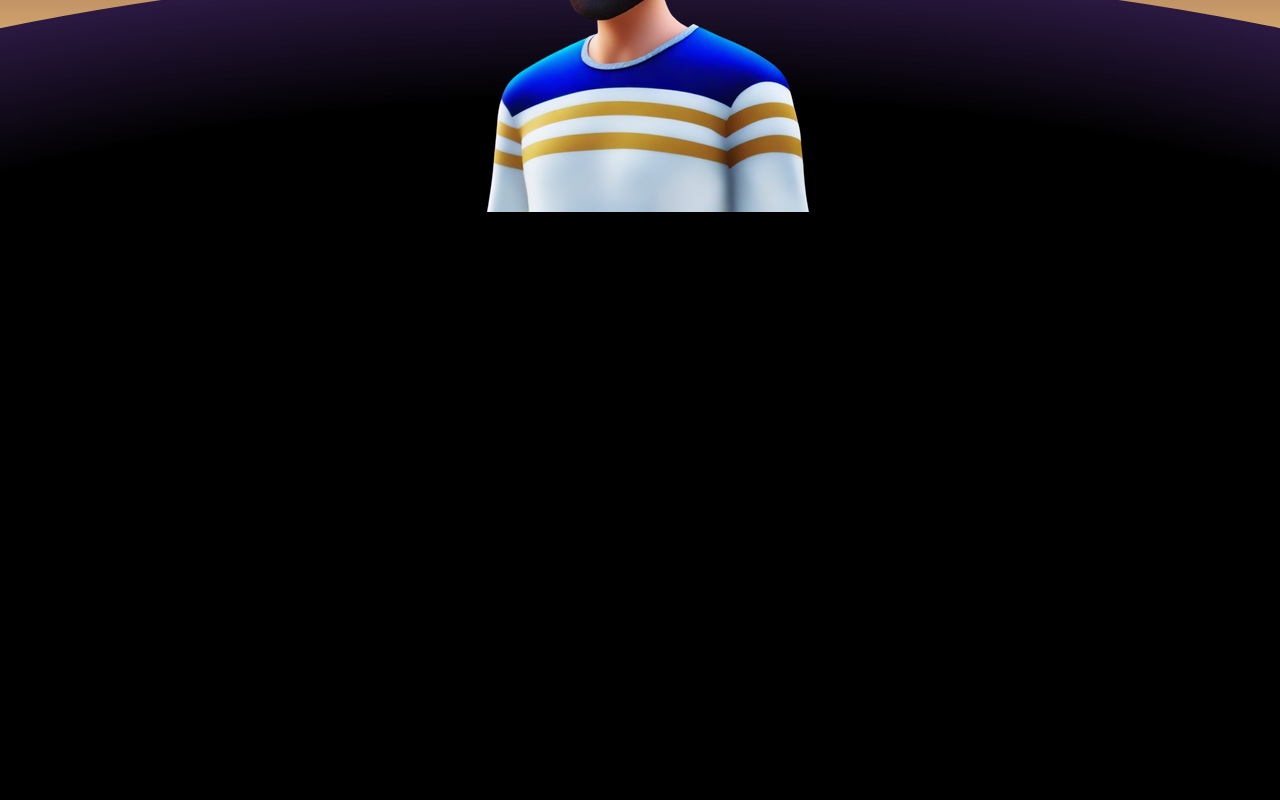
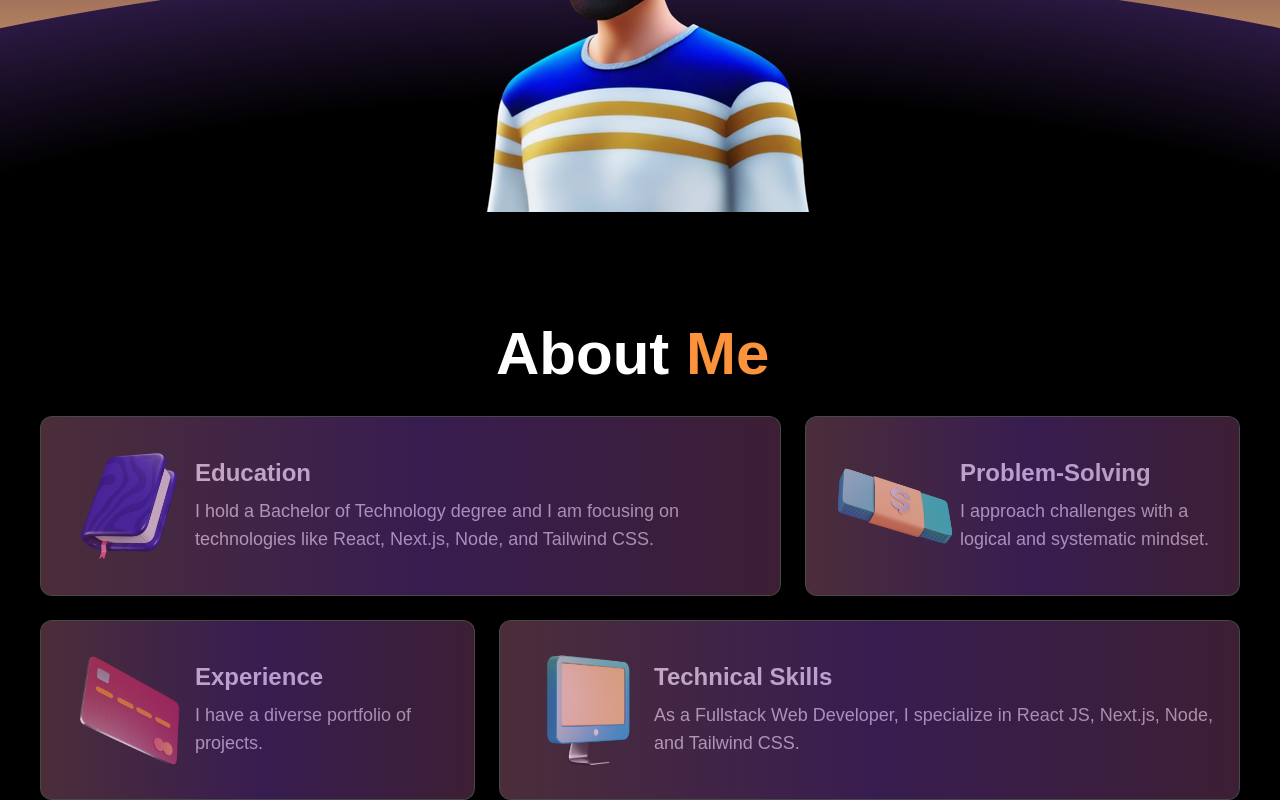
Before and after one commit to akshaykhatri-art/AkshayKhatri, a Next.js app: page / in a window 1280 px wide. Shown: the part 684-1484 px from the top of the page. Before the commit the page ends 896 px from the top, so only its background shows below. Built offline with nearby package versions, Linux system fonts and the light colour scheme.

Commit message:
About Me Section

```diff
--- a/src/app/globals.css
+++ b/src/app/globals.css
@@ -29,3 +29,18 @@ body {
 .custom-radial-gradient {
   background: radial-gradient(closest-side, #000 80%, #2b1942);
 }
+
+@keyframes gradient-xy {
+  0%,
+  100% {
+    background-position: 0% 50%;
+  }
+  50% {
+    background-position: 100% 50%;
+  }
+}
+
+.animate-gradient-xy {
+  animation: gradient-xy 5s ease infinite;
+  background-size: 200% 200%;
+}
--- a/src/app/page.tsx
+++ b/src/app/page.tsx
@@ -1,3 +1,4 @@
+import About from "@/components/About";
 import Hero from "@/components/Hero";
 import Navbar from "@/components/Navbar";
 import Image from "next/image";
@@ -7,6 +8,7 @@ export default function Home() {
     <>
       <Navbar />
       <Hero />
+      <About />
     </>
   );
 }
--- /dev/null
+++ b/src/components/About.tsx
@@ -0,0 +1,79 @@
+"use client";
+import React from "react";
+import Image from "next/image";
+import book from "../assets/book.png";
+import pc from "../assets/pc.png";
+import card from "../assets/card.png";
+import finance from "../assets/finance.png";
+
+const About = () => {
+  return (
+    <div className="max-w-[1200px] mx-auto" id="about">
+      <h1 className="text-white text-6xl w-[320px] mx-auto font-semibold p-4 mb-4">
+        About <span className="text-orange-400">Me</span>
+      </h1>
+
+      <div className="grid grid-cols-8 gap-6 place-items-center">
+        <div className="w-full col-span-5 relative bg-white/10 backdrop-blur-lg border border-white/20 rounded-xl overflow-hidden">
+          <div className="absolute inset-0 bg-gradient-to-r from-orange-400 via-purple-700 to-orange-800 opacity-30 animate-gradient-xy"></div>
+          <div className="flex flex-row p-6">
+            <Image src={book} alt="book" className="w-auto h-[130px]" />
+            <div className="flex flex-col mt-4">
+              <h2 className="text-2xl font-bold text-white/80">Education</h2>
+              <p className="text-lg text-white/70 mt-2">
+                I hold a Bachelor of Technology degree and I am focusing on
+                technologies like React, Next.js, Node, and Tailwind CSS.
+              </p>
+            </div>
+          </div>
+        </div>
+
+        <div className="w-full col-span-3 relative bg-white/10 backdrop-blur-lg border border-white/20 rounded-xl overflow-hidden">
+          <div className="absolute inset-0 bg-gradient-to-r from-orange-400 via-purple-700 to-orange-800 opacity-30 animate-gradient-xy"></div>
+          <div className="flex flex-row p-6">
+            <Image src={finance} alt="finance" className="w-auto h-[130px]" />
+            <div className="flex flex-col mt-4">
+              <h2 className="text-2xl font-bold text-white/80">
+                Problem-Solving
+              </h2>
+              <p className="text-lg text-white/70 mt-2">
+                I approach challenges with a logical and systematic mindset.
+              </p>
+            </div>
+          </div>
+        </div>
+
+        <div className="w-full col-span-3 relative bg-white/10 backdrop-blur-lg border border-white/20 rounded-xl overflow-hidden">
+          <div className="absolute inset-0 bg-gradient-to-r from-orange-400 via-purple-700 to-orange-800 opacity-30 animate-gradient-xy"></div>
+          <div className="flex flex-row p-6">
+            <Image src={card} alt="card" className="w-auto h-[130px]" />
+            <div className="flex flex-col mt-4">
+              <h2 className="text-2xl font-bold text-white/80">Experience</h2>
+              <p className="text-lg text-white/70 mt-2">
+                I have a diverse portfolio of projects.
+              </p>
+            </div>
+          </div>
+        </div>
+
+        <div className="w-full col-span-5 relative bg-white/10 backdrop-blur-lg border border-white/20 rounded-xl overflow-hidden">
+          <div className="absolute inset-0 bg-gradient-to-r from-orange-400 via-purple-700 to-orange-800 opacity-30 animate-gradient-xy"></div>
+          <div className="flex flex-row p-6">
+            <Image src={pc} alt="pc" className="w-auto h-[130px]" />
+            <div className="flex flex-col mt-4">
+              <h2 className="text-2xl font-bold text-white/80">
+                Technical Skills
+              </h2>
+              <p className="text-lg text-white/70 mt-2">
+                As a Fullstack Web Developer, I specialize in React JS, Next.js,
+                Node, and Tailwind CSS.
+              </p>
+            </div>
+          </div>
+        </div>
+      </div>
+    </div>
+  );
+};
+
+export default About;
--- a/src/components/Hero.tsx
+++ b/src/components/Hero.tsx
@@ -9,7 +9,7 @@ import React from "react";
 
 const Hero = () => {
   return (
-    <div className="pt-24 relative overflow-clip bg-[linear-gradient(to_bottom,#000,#2B1942_35%,#8F5C55_60%,#DBAF6E_80%)]">
+    <div className="py-24 relative overflow-clip bg-[linear-gradient(to_bottom,#000,#2B1942_35%,#8F5C55_60%,#DBAF6E_80%)]">
       <div className="absolute rounded-[50%] w-[3000px] h-[1300px] top-[550px] left-[50%] -translate-x-1/2 custom-radial-gradient"></div>
 
       <div className="relative">
```
